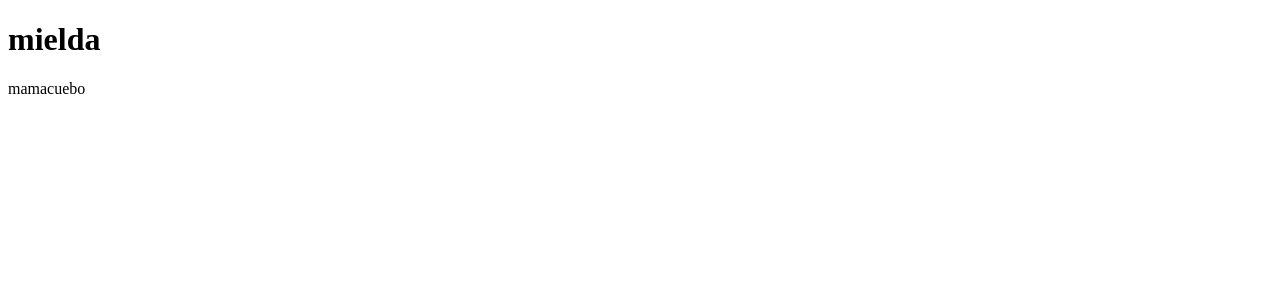
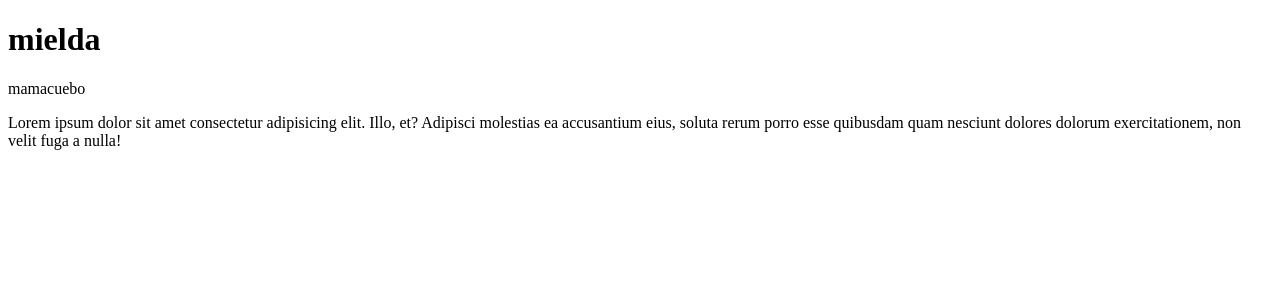
Before and after one commit to guilleps/hola, an Angular app: page / in a window 1280 px wide. Shown: the top 300 px of the page. Built offline with nearby package versions, Linux system fonts and the light colour scheme.

Commit message:
fix: modify html

```diff
--- a/src/app/app.component.html
+++ b/src/app/app.component.html
@@ -3,3 +3,4 @@
 <h1>mielda</h1>
 <p>mamacuebo</p>
 <a href="https://www.google.com"></a>
+<p>Lorem ipsum dolor sit amet consectetur adipisicing elit. Illo, et? Adipisci molestias ea accusantium eius, soluta rerum porro esse quibusdam quam nesciunt dolores dolorum exercitationem, non velit fuga a nulla!</p>
```
